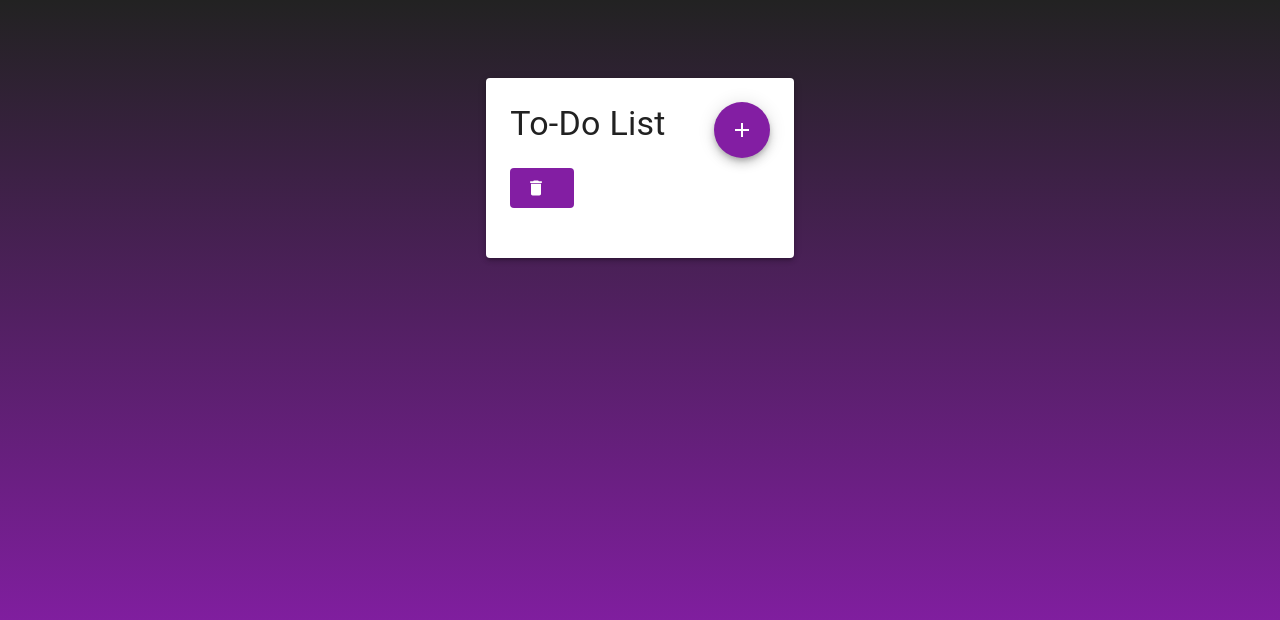
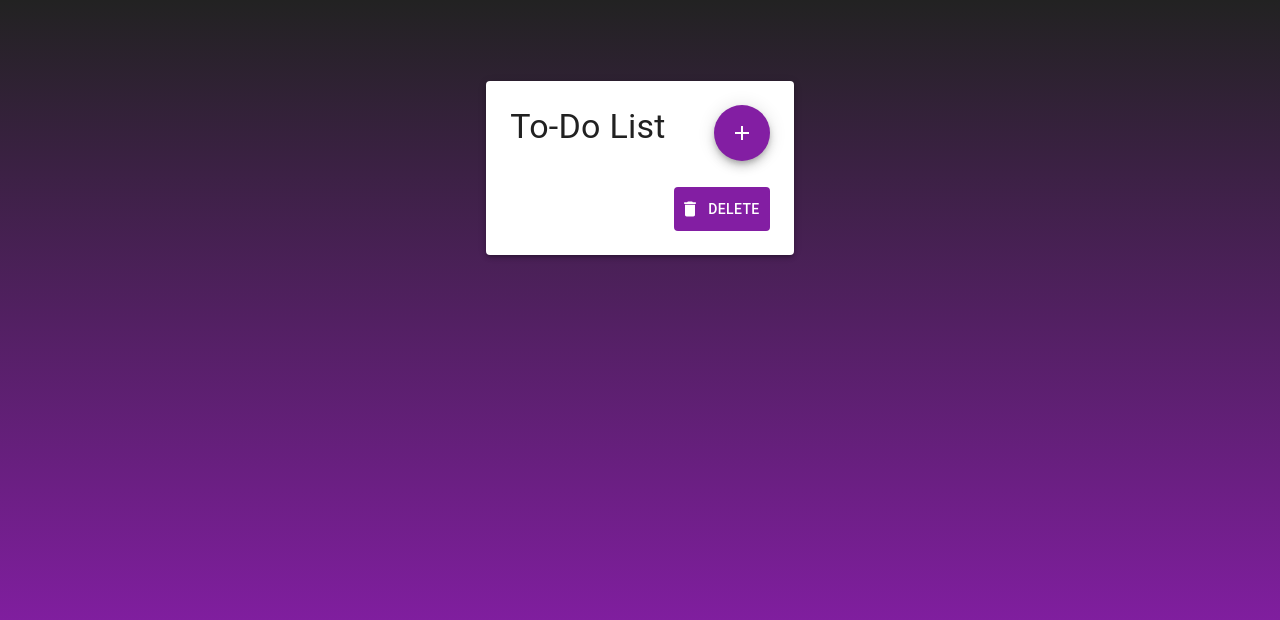
Before and after one commit to nicolaspratg/toDoList-AndesDocs, a React (Create React App) app in the folder front/: page / in a window 1280 px wide. Shown: the part 160-780 px from the top of the page. Built offline with nearby package versions, Linux system fonts and the light colour scheme.

Commit message:
deleteAll psoitioned

```diff
--- a/front/src/Components/ToDoContainer.tsx
+++ b/front/src/Components/ToDoContainer.tsx
@@ -132,27 +132,31 @@ const ToDoContainer: React.FC = () => {
         }}
       >
         <Header handleOpenModal={handleOpenModal} />
-        <Button
-          color="primary"
-          onClick={handleOpenDeleteDialog}
-          style={{
-            margin: "10px 0",
-            backgroundColor: "#831ea3",
-            color: "white",
-            padding: "10px",
-          }}
-          startIcon={<DeleteIcon />}
-        ></Button>
-
         <ListItemComponent
           todoItems={todoItems}
+          setTodoItems={setTodoItems}
           expandedItemId={expandedItemId}
           toggleExpandedItemId={toggleExpandedItemId}
           handleEditClick={handleOpenEditModal}
           handleDeleteClick={handleDeleteClick}
           handleUpdateCompletion={handleUpdateCompletion}
         />
+        <div style={{ textAlign: "right", marginTop: "10px" }}>
+          <Button
+            color="primary"
+            onClick={handleOpenDeleteDialog}
+            style={{
+              backgroundColor: "#831ea3",
+              color: "white",
+              padding: "10px",
+            }}
+            startIcon={<DeleteIcon />}
+          >
+            Delete
+          </Button>
+        </div>
       </Paper>
+
       <AddTodoModal
         open={modalOpen}
         onClose={handleCloseModal}
```
